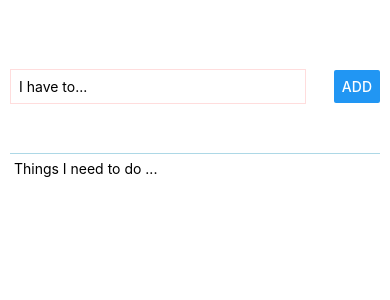
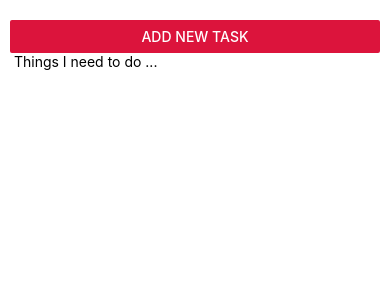
Before and after one commit to paulde1/AppBuilding, a React Native app in the folder nativeApp/: screen / in a window 390 px wide. Shown: the top 300 px of the page. Built offline with nearby package versions, Linux system fonts and the light colour scheme.

Commit message:
created modal for input

```diff
--- a/nativeApp/App.js
+++ b/nativeApp/App.js
@@ -13,7 +13,11 @@ import TaskInput from "./components/TaskInput";
 
 export default function App() {
   const [tasks, setTasks] = useState([]);
+  const [visibleModal, setVisibleModal] = useState(false);
 
+  const changeModalView = () => {
+    setVisibleModal(true);
+  };
   const addHandler = (entered) => {
     setTasks((task) => [
       ...task,
@@ -29,7 +33,8 @@ export default function App() {
 
   return (
     <View style={styles.appContainer}>
-      <TaskInput addHandler={addHandler} />
+      <Button title='Add new task' color='crimson' onPress={changeModalView} />
+      {visibleModal && <TaskInput addHandler={addHandler} />}
       <View style={styles.items}>
         <Text> Things I need to do ... </Text>
         <FlatList
--- a/nativeApp/components/TaskInput.js
+++ b/nativeApp/components/TaskInput.js
@@ -1,5 +1,5 @@
 import { useState } from "react";
-import { StyleSheet, View, Button, TextInput } from "react-native";
+import { StyleSheet, View, Button, TextInput, Modal } from "react-native";
 
 const TaskInput = ({ addHandler }) => {
   const [text, setText] = useState("");
@@ -14,6 +14,7 @@ const TaskInput = ({ addHandler }) => {
   };
 
   return (
+    <Modal>
       <View style={styles.addItem}>
         <TextInput
           style={styles.inputText}
@@ -23,6 +24,7 @@ const TaskInput = ({ addHandler }) => {
         />
         <Button title='Add' onPress={addGoalHandler} />
       </View>
+    </Modal>
   );
 };
 
--- a/nativeApp/components/TaskItems.js
+++ b/nativeApp/components/TaskItems.js
@@ -3,26 +3,34 @@ import { StyleSheet, Text, View, Pressable } from "react-native";
 
 const TaskItems = ({ text, index, id, onDeleteItem }) => {
   return (
-    <Pressable onPress={onDeleteItem.bind(this, id)}>
-      <View style={styles.item}>
+    <View style={styles.item}>
+      <Pressable
+        android_ripple={{ color: "green" }}
+        onPress={onDeleteItem.bind(this, id)}
+        style={({ pressed }) => pressed && StyleSheet.pressedTask}
+      >
         <Text style={styles.itemText}>
           Task number {index + 1}: {text}
         </Text>
-      </View>
-    </Pressable>
+      </Pressable>
+    </View>
   );
 };
 
 const styles = StyleSheet.create({
   item: {
     margin: 7,
-    padding: 7,
     borderRadius: 5,
     backgroundColor: "lightgrey",
     color: "red",
   },
+  pressedTask: {
+    opacity: 0.5,
+    backgroundColor: "purple",
+  },
   itemText: {
     color: "red",
+    padding: 7,
   },
 });
 
```
Lines whose indentation alone changed are shown as unchanged.
